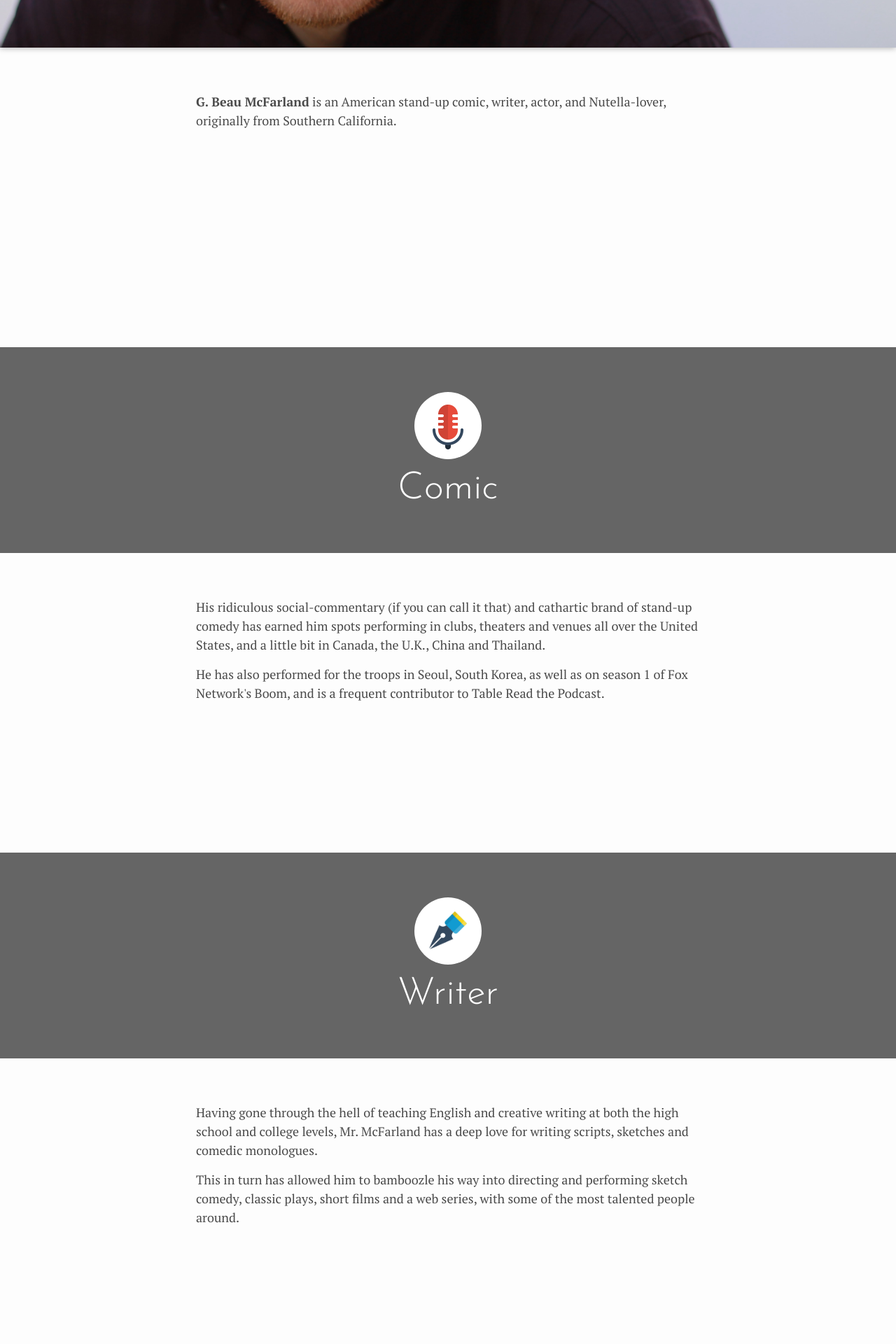
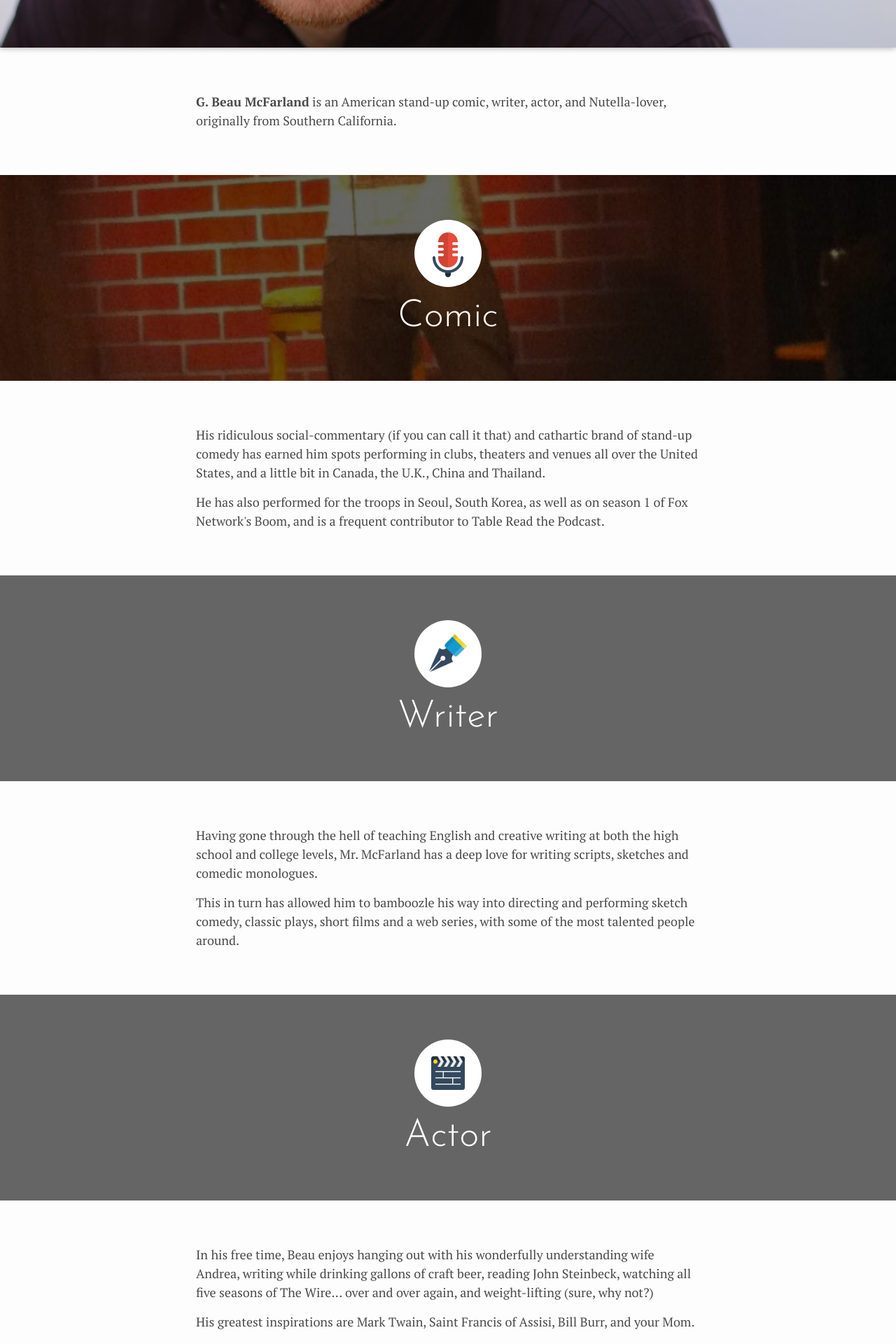
Before and after one commit to jameskerr/beau, a Jekyll site: the page built from index.html, in a window 1280 px wide. Shown: the part 477-2397 px from the top of the page at 70% size. Built offline with Jekyll 4.4.1, drawn with Linux system fonts in a browser that asks for light colours.

Commit message:
Min height fixes

```diff
--- a/_sass/_base.scss
+++ b/_sass/_base.scss
@@ -52,6 +52,9 @@
   border-spacing: 0px;
 }
 
+main {
+    min-height: 600px;
+}
 
 
 /**
--- a/_sass/_layout.scss
+++ b/_sass/_layout.scss
@@ -124,8 +124,9 @@
   @include outer-container;
   margin-top: $base-spacing * 4;
   margin-bottom: $base-spacing * 4;
-  min-height: 300px
 }
+
+
 
 .site-footer {
   @include box-shadow;
```
